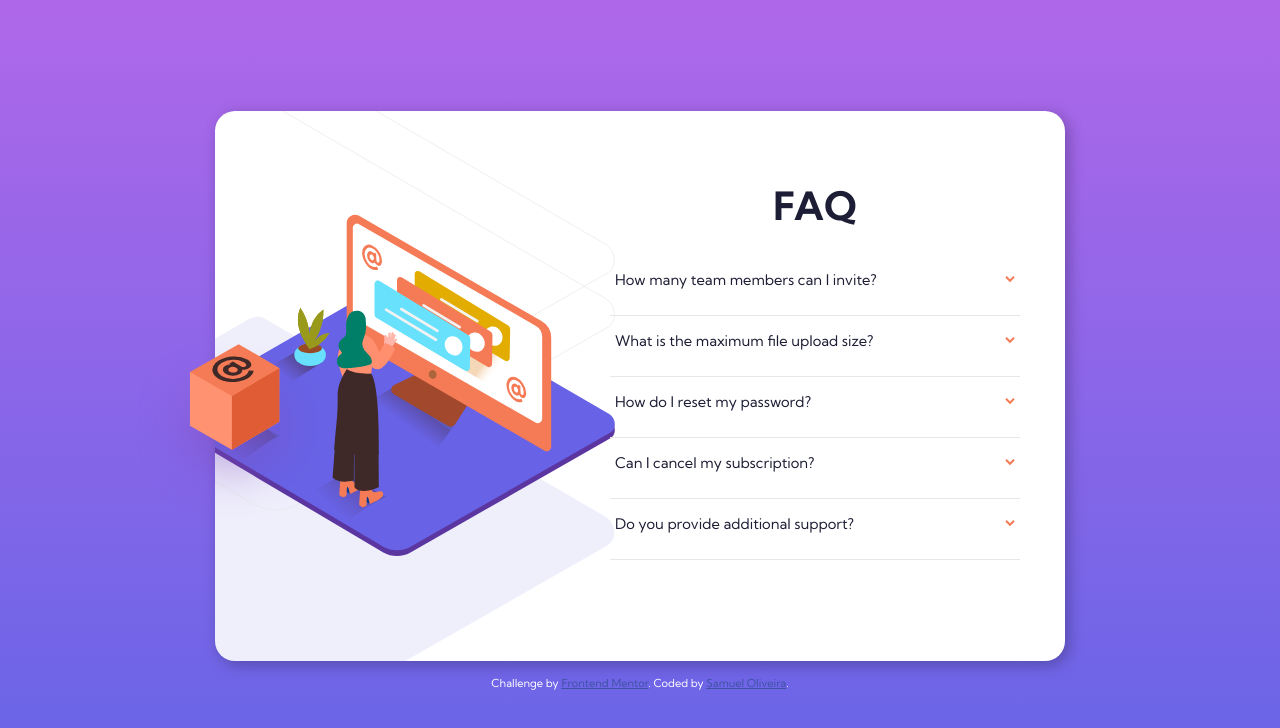
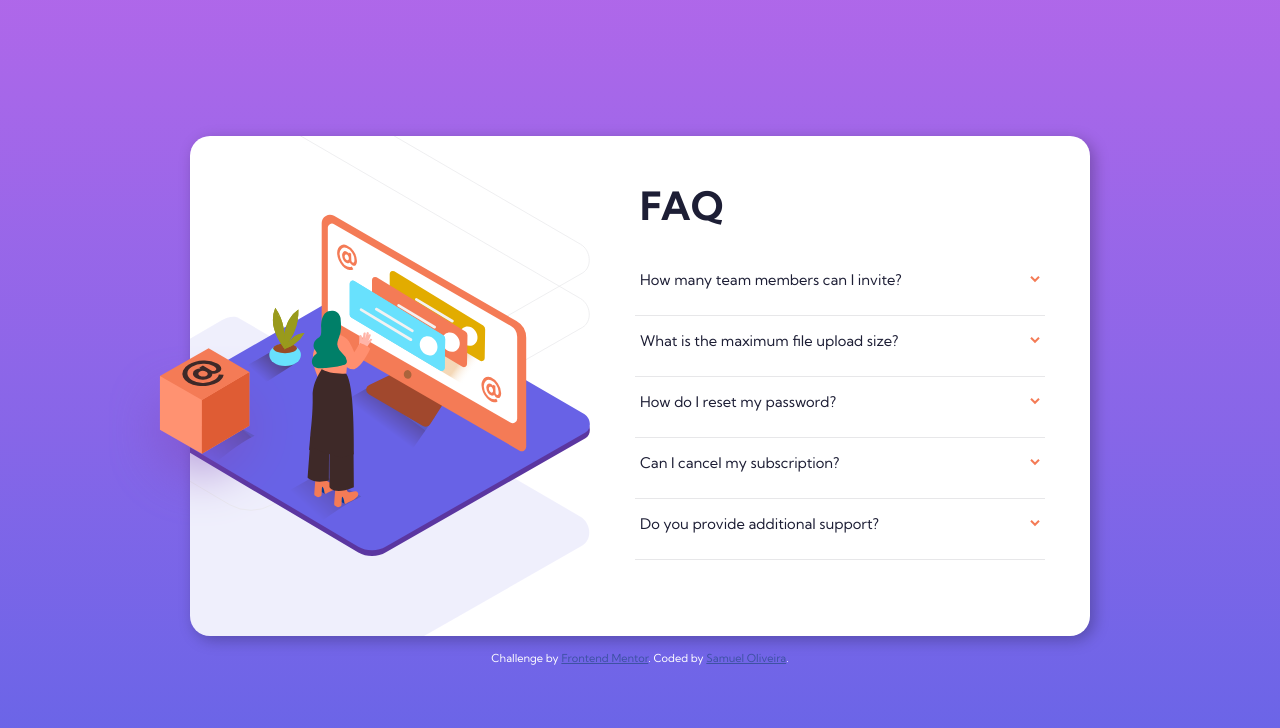
Before and after one commit to samueldev900/Challenge_10_Html-CSS, a plain HTML site: page index.html in a window 1280 px wide. Drawn offline with Linux system fonts and the light colour scheme.

Commit message:
alinhamento do h1

```diff
--- a/estilo/query.css
+++ b/estilo/query.css
@@ -29,8 +29,8 @@
         align-items: center;
         justify-content: end;
         position: relative;
-        height: 550px;
-        width: 850px;
+        height: 500px;
+        width: 900px;
         padding: 0;
         margin: 0;
         background: url(../images/illustration-woman-online-desktop.svg), url(../images/bg-pattern-desktop.svg);
@@ -49,7 +49,10 @@
     }
     article{
         width: 500px;
-
+    }
+    article h1{
+        text-align: left;
+        margin-left: 50px;
     }
     .menu,.word-ocult,.word-ocult1{
 
```
